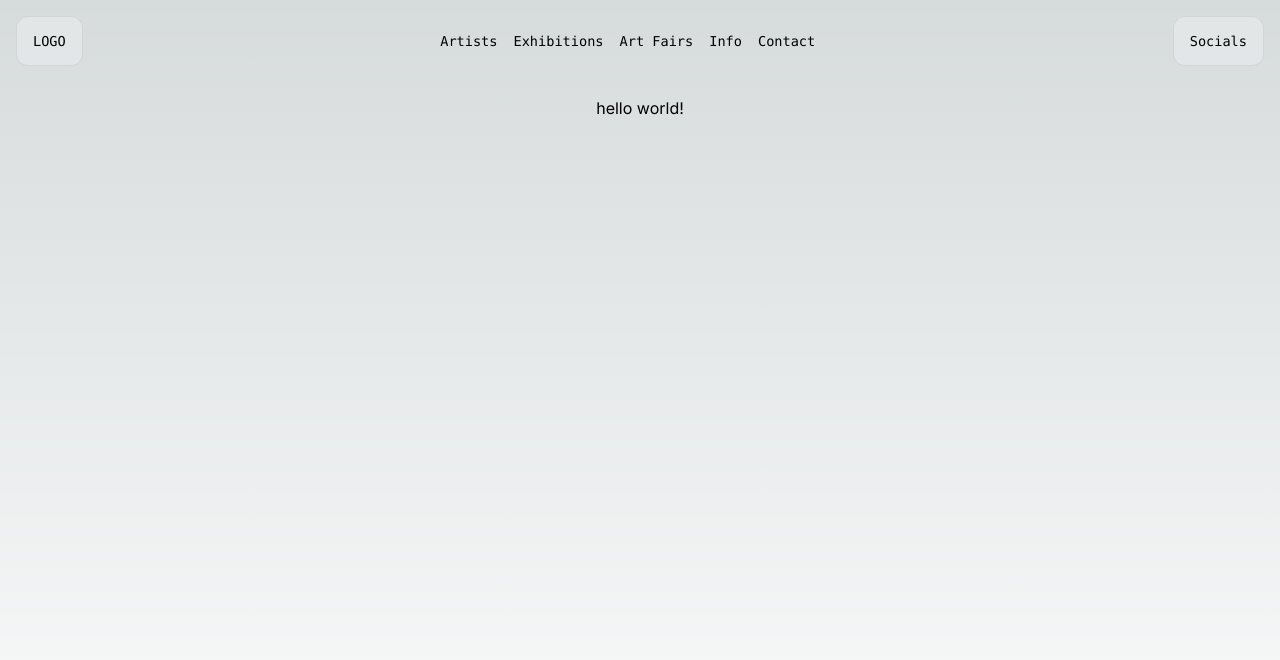
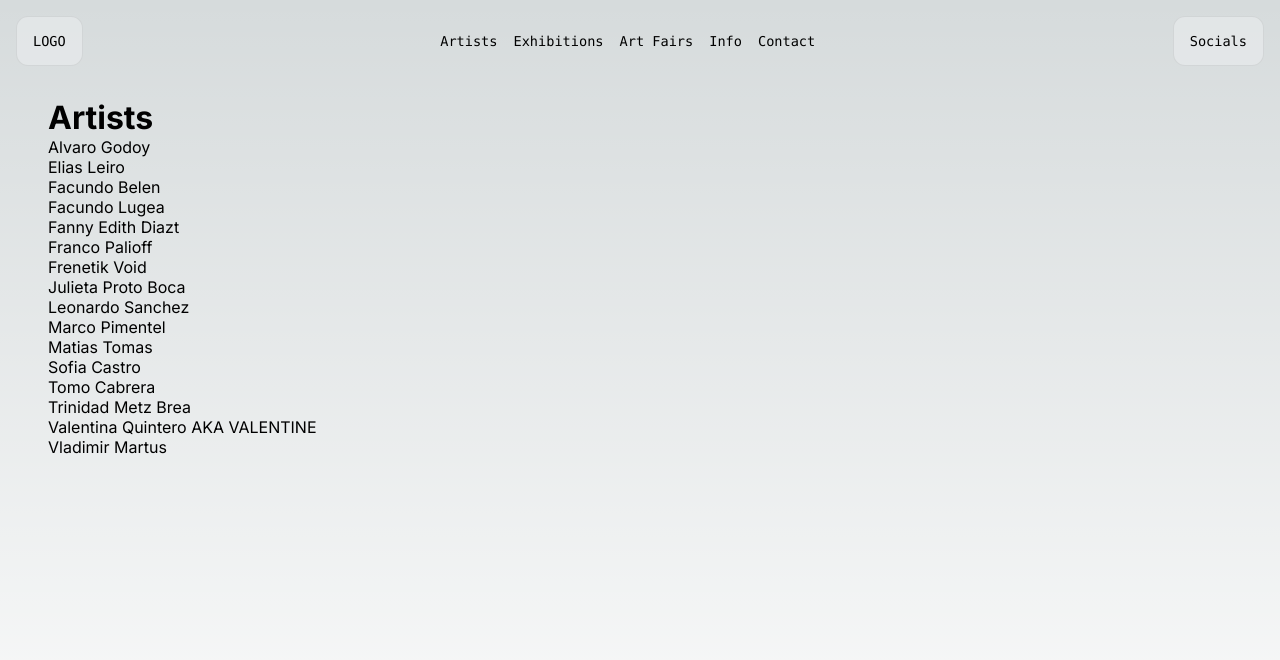
Before and after one commit to PiterMart/aura-valeries-landing, a Next.js app: page /artists in a window 1280 px wide. Shown: the top 660 px of the page. Built offline with nearby package versions, Linux system fonts and the light colour scheme.

Commit message:
basic starting

```diff
--- /dev/null
+++ b/src/app/artists/layout.js
@@ -0,0 +1,7 @@
+export default function AboutLayout({ children }) {
+    return (
+        <main>
+          {children}
+        </main>
+    );
+  }
--- a/src/app/artists/page.js
+++ b/src/app/artists/page.js
@@ -3,8 +3,29 @@ import styles from "../page.module.css";
 export default function Artists() {
     return (
       <main className={styles.main}>
-        <p>hello world!</p>
-
+        <div>
+          <h1>Artists</h1>
+        </div>
+        <div className={styles.artistList}>
+            <ul>
+              <li>Alvaro Godoy</li>
+              <li>Elias Leiro</li>
+              <li>Facundo Belen</li>
+              <li>Facundo Lugea</li>
+              <li>Fanny Edith Diazt</li>
+              <li>Franco Palioff</li>
+              <li>Frenetik Void</li>
+              <li>Julieta Proto Boca</li>
+              <li>Leonardo Sanchez</li>
+              <li>Marco Pimentel</li>
+              <li>Matias Tomas</li>
+              <li>Sofia Castro</li>
+              <li>Tomo Cabrera</li>
+              <li>Trinidad Metz Brea</li>
+              <li>Valentina Quintero AKA VALENTINE</li>
+              <li>Vladimir Martus</li>
+            </ul>
+          </div>
       </main>
     );
   }
--- a/src/app/layout.js
+++ b/src/app/layout.js
@@ -6,7 +6,7 @@ import Link from "next/link";
 const inter = Inter({ subsets: ["latin"] });
 
 export const metadata = {
-  title: "Create Next App",
+  title: "Valeries Factory",
   description: "Generated by create next app",
 };
 
--- a/src/app/page.module.css
+++ b/src/app/page.module.css
@@ -1,8 +1,7 @@
 .main {
   display: flex;
   flex-direction: column;
-  justify-content: space-between;
-  align-items: center;
+  /* align-items: center; */
   padding: 3rem;
   padding-top: 1rem;
   min-height: 100vh;
@@ -80,6 +79,13 @@
 }
 .list li{
   padding: 0.5rem;
+}
+.artistList ul{
+  list-style: none;
+  display: flex;
+  flex-direction: column;
+  align-self: left;
+  text-align: left;
 }
 
 .center {
```
Also changed, not shown: src/app/page.js (+5 -2 lines).
